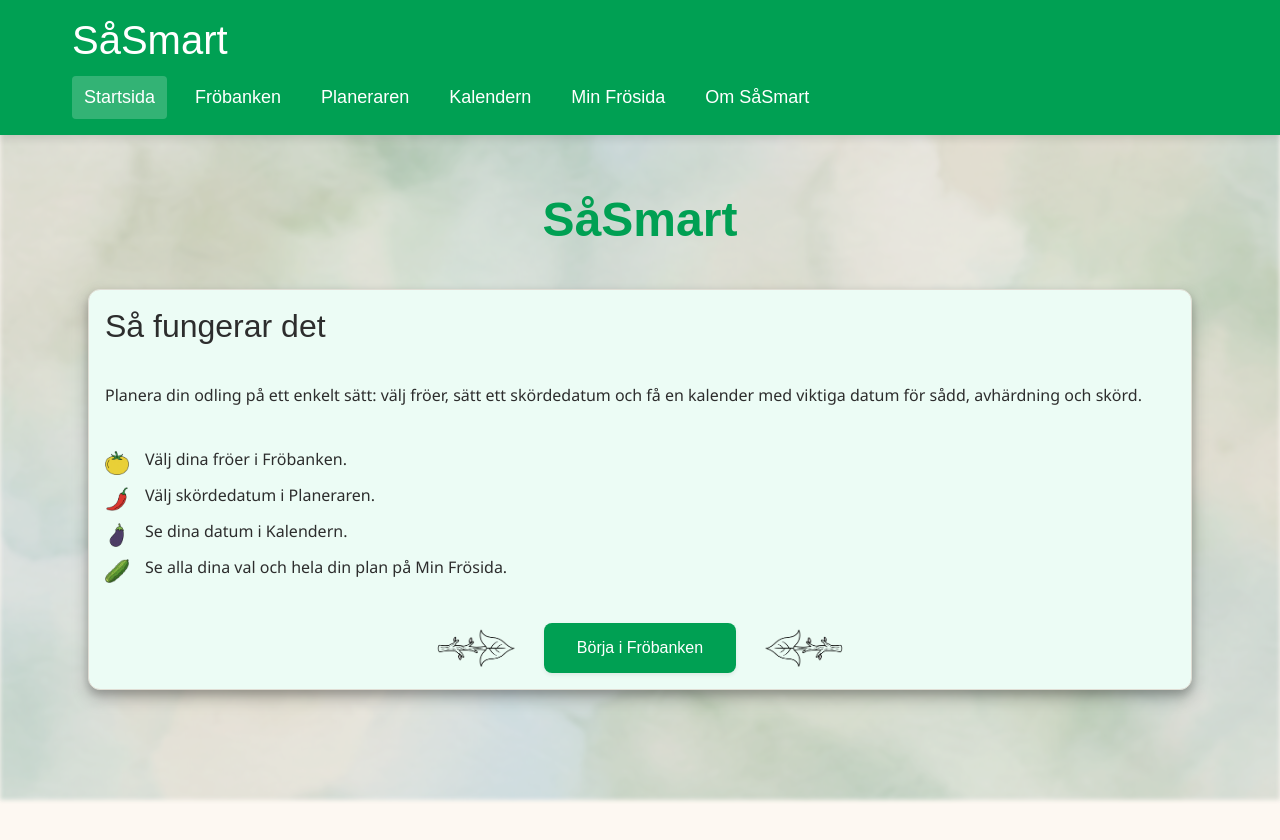
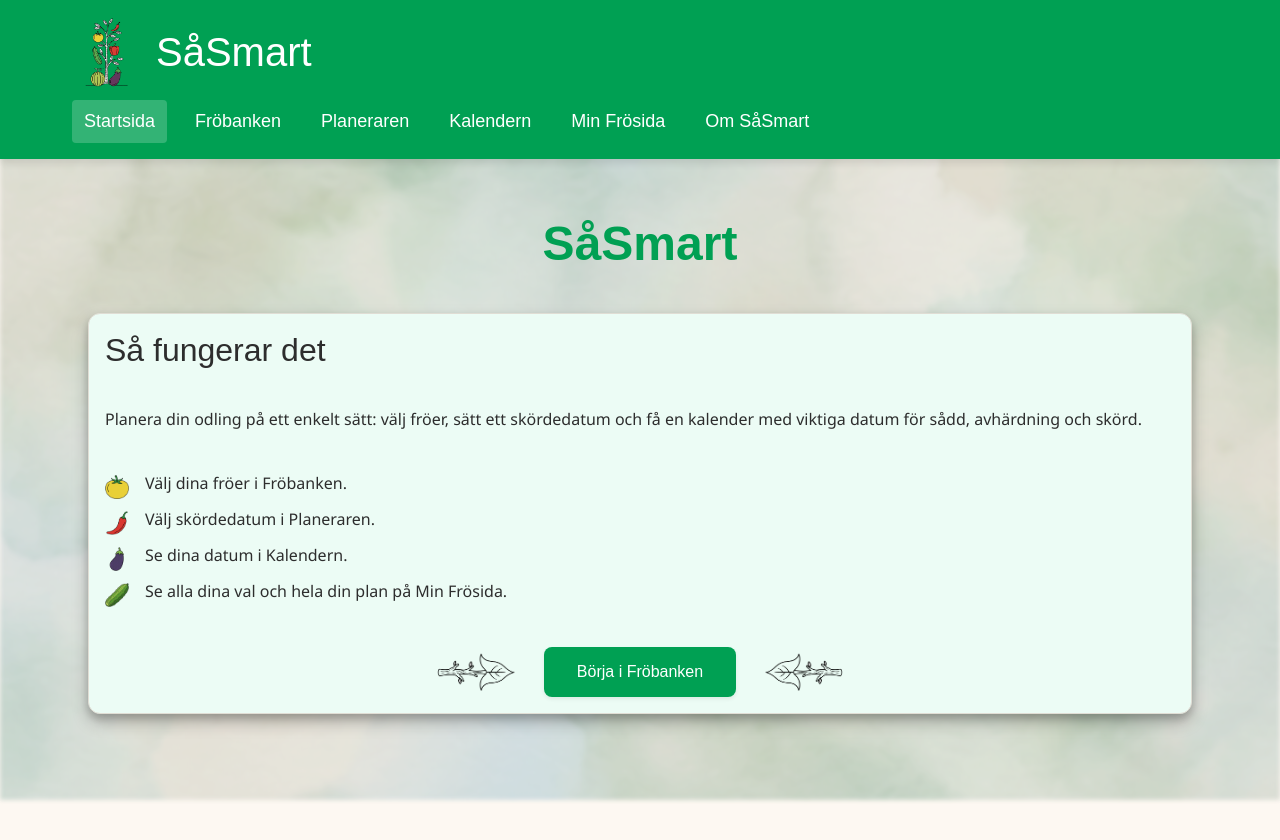
Before and after one commit to M-Lenvik/Examensarbete-SowSmart, a React (Vite) app: page / in a window 1280 px wide. Shown: the top 840 px of the page. Built offline with nearby package versions, Linux system fonts and the light colour scheme; a web font is replaced by a local one.

Commit message:
feat: add sowsmart logo image next to header title

```diff
--- a/src/components/Header/Header.scss
+++ b/src/components/Header/Header.scss
@@ -42,9 +42,24 @@
   font-size: 3rem !important;
   font-weight: 400;
   margin: 0;
+  display: flex;
+  align-items: center;
+  gap: 0.75rem;
 
   @include tablet {
     font-size: 2.5rem !important;
+  }
+}
+
+.header-title-image {
+  width: 3rem;
+  height: 3rem;
+  object-fit: contain;
+  flex-shrink: 0;
+
+  @include tablet {
+    width: 4.5rem;
+    height: 4.5rem;
   }
 }
 
--- a/src/components/Header/Header.tsx
+++ b/src/components/Header/Header.tsx
@@ -1,5 +1,6 @@
 import { NavLink } from "react-router-dom";
 import { useState } from "react";
+import sowsmartImage from "../../assets/sowsmart.png";
 import "./Header.scss";
 
 export const Header = () => {
@@ -9,6 +10,12 @@ export const Header = () => {
     <header className="header">
       <div className="header-content">
         <h1 className="header-title">
+          <img
+            src={sowsmartImage}
+            alt=""
+            className="header-title-image"
+            aria-hidden="true"
+          />
           <NavLink to="/" className="header-title-link">
             SåSmart
           </NavLink>
```
Also changed, not shown: src/assets/sowsmart.png (added).
